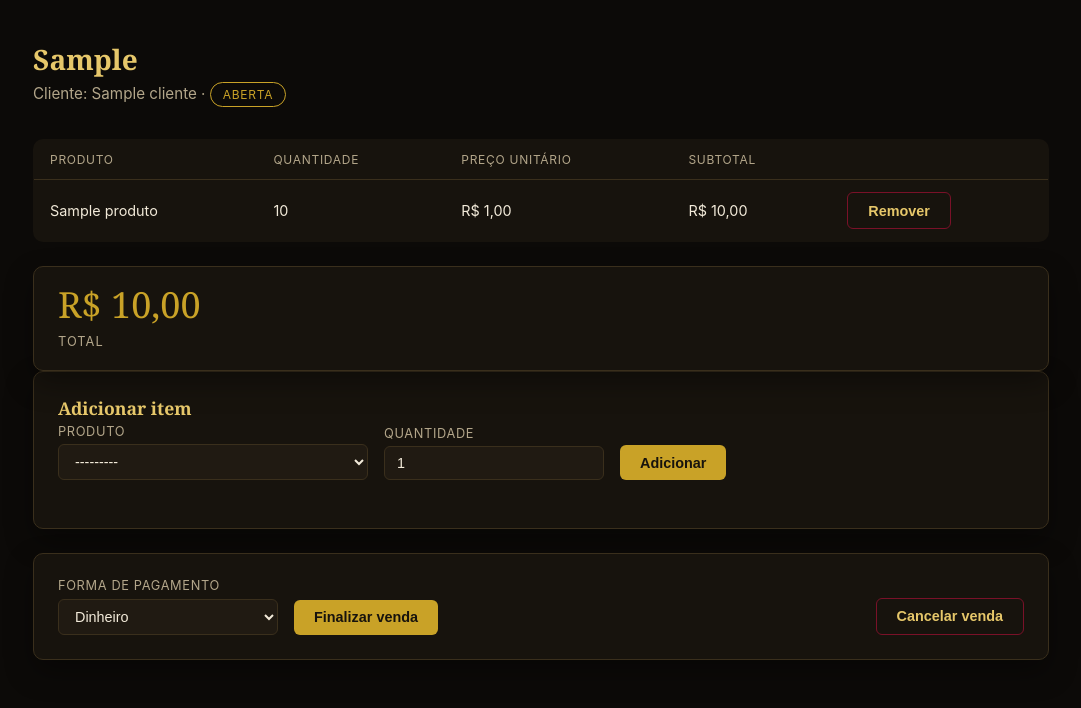
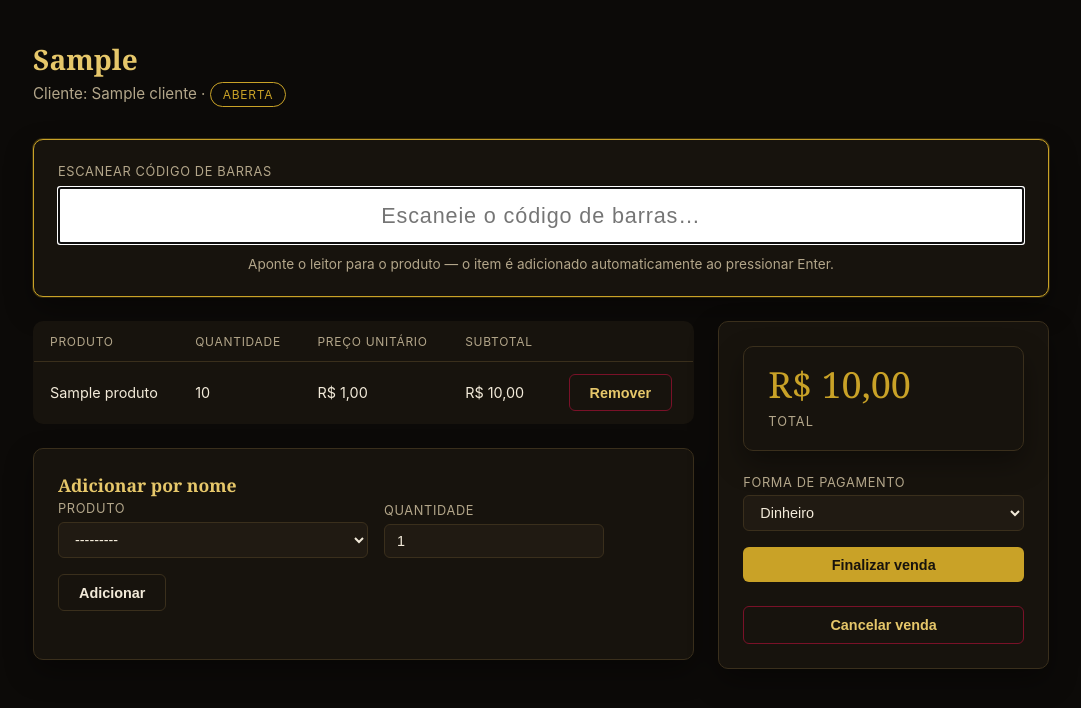
Before and after one commit to Arthur-Ferreira-Fernandes/Adega-Escritorio, a Django app: page /vendas/1/ in a window 1280 px wide. Shown: the part 69-777 px from the top of the page, without its empty margins (99-1180 px from the left). Run offline with Django 5.2, Linux system fonts and the light colour scheme; a user stored in the database is signed in; tables that the repository leaves empty hold one stand-in row (values such as "Sample post").

Commit message:
Redesenha o PDV e adiciona leitura de código de barras
Produto ganha codigo_barras opcional (normalizando "" -> None em
clean()/save(), já que unique=True+blank="" colidiria no Postgres a
partir do segundo produto sem código cadastrado).

Venda.adicionar_item passa a somar quantidade na mesma linha quando o
produto já está na venda, em vez de criar uma linha duplicada -- vale
tanto pra quem adiciona por nome quanto por código de barras, then
adicionar_por_codigo_barras delega 100% pra adicionar_item (zero
validação de estoque duplicada entre os dois caminhos). Preço
unitário da linha fica congelado no valor do primeiro add.

Bipar um código depende só de HTML: um form com um único campo de
texto visível envia sozinho ao apertar Enter (submissão implícita do
HTML5), e autofocus garante que o campo já esteja pronto pra próxima
leitura a cada reload -- sem nenhum JS.

Tela de nova venda agora tem dois pontos de entrada (venda rápida
direto pro caixa vs abrir comanda com identificador), e a tela de
detalhe virou um layout de duas colunas com o campo de bipagem em
destaque no topo, tabela de itens + busca por nome à esquerda, e
resumo/fechamento fixo à direita.

Validado contra o Postgres real via docker compose: merge por bipagem
repetida, bloqueio por estoque insuficiente/código desconhecido,
unificação do merge no fluxo por nome, e venda rápida criando direto
sem tela intermediária.

Co-Authored-By: Claude Sonnet 5 <noreply@anthropic.com>

```diff
--- a/apps/estoque/admin.py
+++ b/apps/estoque/admin.py
@@ -15,10 +15,11 @@ class ProdutoAdmin(admin.ModelAdmin):
     list_display = (
         "nome",
         "sku",
+        "codigo_barras",
         "categoria",
         "preco_venda",
         "quantidade_estoque",
         "ativo",
     )
     list_filter = ("categoria", "ativo", "unidade")
-    search_fields = ("nome", "sku")
+    search_fields = ("nome", "sku", "codigo_barras")
--- a/apps/estoque/models.py
+++ b/apps/estoque/models.py
@@ -23,6 +23,9 @@ class Produto(models.Model):
 
     nome = models.CharField(max_length=150)
     sku = models.CharField("SKU", max_length=50, unique=True)
+    codigo_barras = models.CharField(
+        "Código de barras", max_length=64, unique=True, null=True, blank=True
+    )
     categoria = models.ForeignKey(
         Categoria, on_delete=models.PROTECT, related_name="produtos"
     )
@@ -41,3 +44,13 @@ class Produto(models.Model):
 
     def __str__(self):
         return self.nome
+
+    def clean(self):
+        super().clean()
+        if not self.codigo_barras:
+            self.codigo_barras = None
+
+    def save(self, *args, **kwargs):
+        if not self.codigo_barras:
+            self.codigo_barras = None
+        super().save(*args, **kwargs)
--- a/apps/vendas/forms.py
+++ b/apps/vendas/forms.py
@@ -34,3 +34,19 @@ class FinalizarVendaForm(forms.Form):
     forma_pagamento = forms.ChoiceField(
         choices=Venda.FormaPagamento.choices, label="Forma de pagamento"
     )
+
+
+class EscanearCodigoForm(forms.Form):
+    codigo_barras = forms.CharField(
+        label="Código de barras",
+        widget=forms.TextInput(
+            attrs={
+                "autofocus": True,
+                "autocomplete": "off",
+                "placeholder": "Escaneie o código de barras…",
+            }
+        ),
+    )
+
+    def clean_codigo_barras(self):
+        return self.cleaned_data["codigo_barras"].strip()
--- a/apps/vendas/models.py
+++ b/apps/vendas/models.py
@@ -52,19 +52,36 @@ class Venda(models.Model):
             raise ValidationError("Só é possível adicionar itens a uma venda aberta.")
         if quantidade < 1:
             raise ValidationError("A quantidade deve ser maior que zero.")
-        if produto.quantidade_estoque < quantidade:
+
+        item_existente = self.itens.filter(produto=produto).first()
+        quantidade_total = quantidade + (item_existente.quantidade if item_existente else 0)
+        if produto.quantidade_estoque < quantidade_total:
             raise ValidationError(
                 f"Estoque insuficiente para {produto.nome} "
                 f"(disponível: {produto.quantidade_estoque})."
             )
-        item = ItemVenda.objects.create(
-            venda=self,
-            produto=produto,
-            quantidade=quantidade,
-            preco_unitario=produto.preco_venda,
-        )
+
+        if item_existente:
+            item_existente.quantidade = quantidade_total
+            item_existente.save()
+            item = item_existente
+        else:
+            item = ItemVenda.objects.create(
+                venda=self,
+                produto=produto,
+                quantidade=quantidade,
+                preco_unitario=produto.preco_venda,
+            )
         self.recalcular_total()
         return item
+
+    def adicionar_por_codigo_barras(self, codigo_barras):
+        if self.status != self.Status.ABERTA:
+            raise ValidationError("Só é possível adicionar itens a uma venda aberta.")
+        produto = Produto.objects.filter(codigo_barras=codigo_barras, ativo=True).first()
+        if produto is None:
+            raise ValidationError("Nenhum produto ativo encontrado para este código de barras.")
+        return self.adicionar_item(produto, quantidade=1)
 
     def remover_item(self, item):
         if self.status != self.Status.ABERTA:
--- a/apps/vendas/templates/vendas/detalhe.html
+++ b/apps/vendas/templates/vendas/detalhe.html
@@ -9,6 +9,19 @@
     <span class="emblema emblema--{{ venda.status }}">{{ venda.get_status_display }}</span>
 </p>
 
+{% if venda.status == "aberta" %}
+<div class="cartao cartao--destaque campo-scanner">
+    <span class="campo-scanner__rotulo">Escanear código de barras</span>
+    <form method="post" action="{% url 'vendas:escanear' pk=venda.pk %}">
+        {% csrf_token %}
+        {{ escanear_form.codigo_barras }}
+    </form>
+    <p class="campo-scanner__dica">Aponte o leitor para o produto — o item é adicionado automaticamente ao pressionar Enter.</p>
+</div>
+{% endif %}
+
+<div class="pdv-layout">
+    <div class="pdv-coluna-principal">
         <table class="tabela">
             <thead>
                 <tr>
@@ -43,16 +56,9 @@
             </tbody>
         </table>
 
-<div class="grade-stats">
-    <div class="stat">
-        <span class="stat__valor">R$ {{ venda.total }}</span>
-        <span class="stat__rotulo">Total</span>
-    </div>
-</div>
-
         {% if venda.status == "aberta" %}
-<div class="cartao" style="margin-bottom: 1.5rem;">
-    <h2 class="titulo-pagina" style="font-size: 1.1rem;">Adicionar item</h2>
+        <div class="cartao">
+            <h2 class="titulo-pagina" style="font-size: 1.1rem;">Adicionar por nome</h2>
             <form method="post" action="{% url 'vendas:adicionar_item' pk=venda.pk %}" class="formulario">
                 {% csrf_token %}
                 <div class="campo">
@@ -63,12 +69,19 @@
                     <label for="{{ item_form.quantidade.id_for_label }}">{{ item_form.quantidade.label }}</label>
                     {{ item_form.quantidade }}
                 </div>
-        <button type="submit" class="botao">Adicionar</button>
+                <button type="submit" class="botao botao--secundario">Adicionar</button>
             </form>
         </div>
+        {% endif %}
+    </div>
 
-<div class="cartao" style="display: flex; justify-content: space-between; align-items: flex-end; gap: 1rem; flex-wrap: wrap;">
-    <form method="post" action="{% url 'vendas:finalizar' pk=venda.pk %}" class="formulario" style="margin-bottom: 0;">
+    <div class="cartao pdv-resumo">
+        <div class="stat" style="margin-bottom: 1.5rem;">
+            <span class="stat__valor">R$ {{ venda.total }}</span>
+            <span class="stat__rotulo">Total</span>
+        </div>
+        {% if venda.status == "aberta" %}
+        <form method="post" action="{% url 'vendas:finalizar' pk=venda.pk %}" class="formulario" style="flex-direction: column; align-items: stretch;">
             {% csrf_token %}
             <div class="campo">
                 <label for="{{ finalizar_form.forma_pagamento.id_for_label }}">{{ finalizar_form.forma_pagamento.label }}</label>
@@ -78,13 +91,12 @@
         </form>
         <form method="post" action="{% url 'vendas:cancelar' pk=venda.pk %}">
             {% csrf_token %}
-        <button type="submit" class="botao botao--perigo">Cancelar venda</button>
+            <button type="submit" class="botao botao--perigo" style="width: 100%;">Cancelar venda</button>
         </form>
-</div>
         {% else %}
-<div class="cartao">
         <p><strong>Forma de pagamento:</strong> {{ venda.get_forma_pagamento_display|default:"—" }}</p>
         <p><strong>Finalizada em:</strong> {{ venda.finalizada_em|date:"d/m/Y H:i"|default:"—" }}</p>
+        {% endif %}
     </div>
-{% endif %}
+</div>
 {% endblock %}
--- a/apps/vendas/templates/vendas/inicio.html
+++ b/apps/vendas/templates/vendas/inicio.html
@@ -14,7 +14,11 @@
 </div>
 
 <div class="acoes-topo">
-    <a href="{% url 'vendas:nova' %}" class="botao">Nova venda</a>
+    <form method="post" action="{% url 'vendas:rapida' %}" style="margin: 0;">
+        {% csrf_token %}
+        <button type="submit" class="botao">Venda rápida</button>
+    </form>
+    <a href="{% url 'vendas:nova' %}" class="botao botao--secundario">Abrir comanda</a>
 </div>
 
 <h2 class="titulo-pagina" style="font-size: 1.15rem;">Comandas abertas</h2>
--- a/apps/vendas/urls.py
+++ b/apps/vendas/urls.py
@@ -6,10 +6,12 @@ app_name = "vendas"
 
 urlpatterns = [
     path("", views.InicioView.as_view(), name="inicio"),
+    path("rapida/", views.venda_rapida, name="rapida"),
     path("nova/", views.nova_venda, name="nova"),
     path("<int:pk>/", views.venda_detalhe, name="detalhe"),
     path("<int:pk>/itens/adicionar/", views.venda_adicionar_item, name="adicionar_item"),
     path("<int:pk>/itens/<int:item_id>/remover/", views.venda_remover_item, name="remover_item"),
+    path("<int:pk>/escanear/", views.venda_escanear, name="escanear"),
     path("<int:pk>/finalizar/", views.venda_finalizar, name="finalizar"),
     path("<int:pk>/cancelar/", views.venda_cancelar, name="cancelar"),
 ]
--- a/apps/vendas/views.py
+++ b/apps/vendas/views.py
@@ -6,7 +6,7 @@ from django.shortcuts import get_object_or_404, redirect, render
 from django.views.decorators.http import require_POST
 from django.views.generic import TemplateView
 
-from .forms import FinalizarVendaForm, ItemVendaForm, NovaVendaForm
+from .forms import EscanearCodigoForm, FinalizarVendaForm, ItemVendaForm, NovaVendaForm
 from .models import ItemVenda, Venda
 
 
@@ -39,6 +39,13 @@ def nova_venda(request):
 
 
 @login_required
+@require_POST
+def venda_rapida(request):
+    venda = Venda.objects.create(criado_por=request.user)
+    return redirect("vendas:detalhe", pk=venda.pk)
+
+
+@login_required
 def venda_detalhe(request, pk):
     venda = get_object_or_404(
         Venda.objects.select_related("cliente"), pk=pk
@@ -48,8 +55,28 @@ def venda_detalhe(request, pk):
         "itens": venda.itens.select_related("produto"),
         "item_form": ItemVendaForm(),
         "finalizar_form": FinalizarVendaForm(),
+        "escanear_form": EscanearCodigoForm(),
     }
     return render(request, "vendas/detalhe.html", contexto)
+
+
+@login_required
+@require_POST
+def venda_escanear(request, pk):
+    venda = get_object_or_404(Venda, pk=pk)
+    form = EscanearCodigoForm(request.POST)
+    if form.is_valid():
+        try:
+            item = venda.adicionar_por_codigo_barras(form.cleaned_data["codigo_barras"])
+            messages.success(
+                request,
+                f"Adicionado: {item.produto.nome} (quantidade na venda: {item.quantidade}).",
+            )
+        except ValidationError as erro:
+            messages.error(request, "; ".join(erro.messages))
+    else:
+        messages.error(request, "Informe um código de barras válido.")
+    return redirect("vendas:detalhe", pk=venda.pk)
 
 
 @login_required
--- a/static/css/site.css
+++ b/static/css/site.css
@@ -334,6 +334,7 @@ a {
 .acoes-topo {
     display: flex;
     justify-content: flex-end;
+    gap: 0.75rem;
     margin-bottom: 1.5rem;
 }
 
@@ -361,3 +362,72 @@ a {
     color: var(--cor-dourado-claro);
     border-color: var(--cor-vinho);
 }
+
+/* Entradas da tela de nova venda (venda rápida / abrir comanda) */
+
+.grade-entradas {
+    display: grid;
+    grid-template-columns: repeat(auto-fit, minmax(260px, 1fr));
+    gap: 1.5rem;
+    align-items: start;
+}
+
+.cartao--destaque {
+    border-color: var(--cor-dourado);
+    box-shadow: 0 12px 28px rgba(0, 0, 0, 0.35), 0 0 0 1px rgba(201, 162, 39, 0.25);
+}
+
+/* Layout do PDV (tela de detalhe da venda) */
+
+.pdv-layout {
+    display: grid;
+    grid-template-columns: 2fr 1fr;
+    gap: 1.5rem;
+    align-items: start;
+}
+
+@media (max-width: 860px) {
+    .pdv-layout {
+        grid-template-columns: 1fr;
+    }
+}
+
+.pdv-resumo {
+    position: sticky;
+    top: 1.5rem;
+}
+
+/* Campo de leitura do código de barras */
+
+.campo-scanner {
+    margin-bottom: 1.5rem;
+}
+
+.campo-scanner form {
+    margin-bottom: 0;
+}
+
+.campo-scanner__rotulo {
+    display: block;
+    color: var(--cor-texto-suave);
+    font-size: 0.8rem;
+    text-transform: uppercase;
+    letter-spacing: 0.05em;
+    margin-bottom: 0.5rem;
+}
+
+.campo-scanner input {
+    width: 100%;
+    box-sizing: border-box;
+    font-size: 1.35rem;
+    padding: 0.85rem 1rem;
+    letter-spacing: 0.04em;
+    text-align: center;
+}
+
+.campo-scanner__dica {
+    color: var(--cor-texto-suave);
+    font-size: 0.85rem;
+    margin: 0.75rem 0 0;
+    text-align: center;
+}
```
Also changed, not shown: apps/vendas/templates/vendas/nova.html (+15 -2 lines), apps/estoque/migrations/0002_produto_codigo_barras.py (added). Lines whose indentation alone changed are shown as unchanged.
